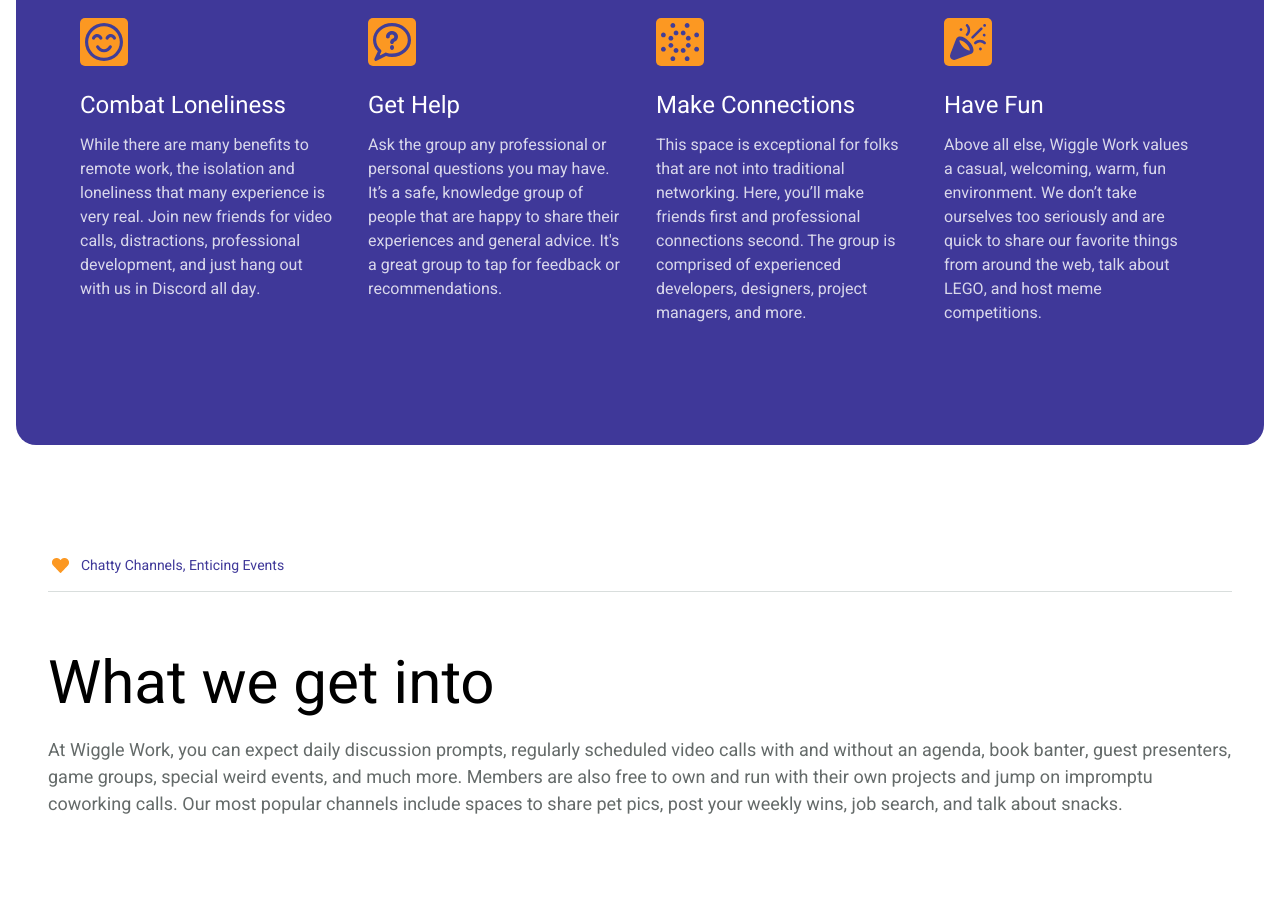
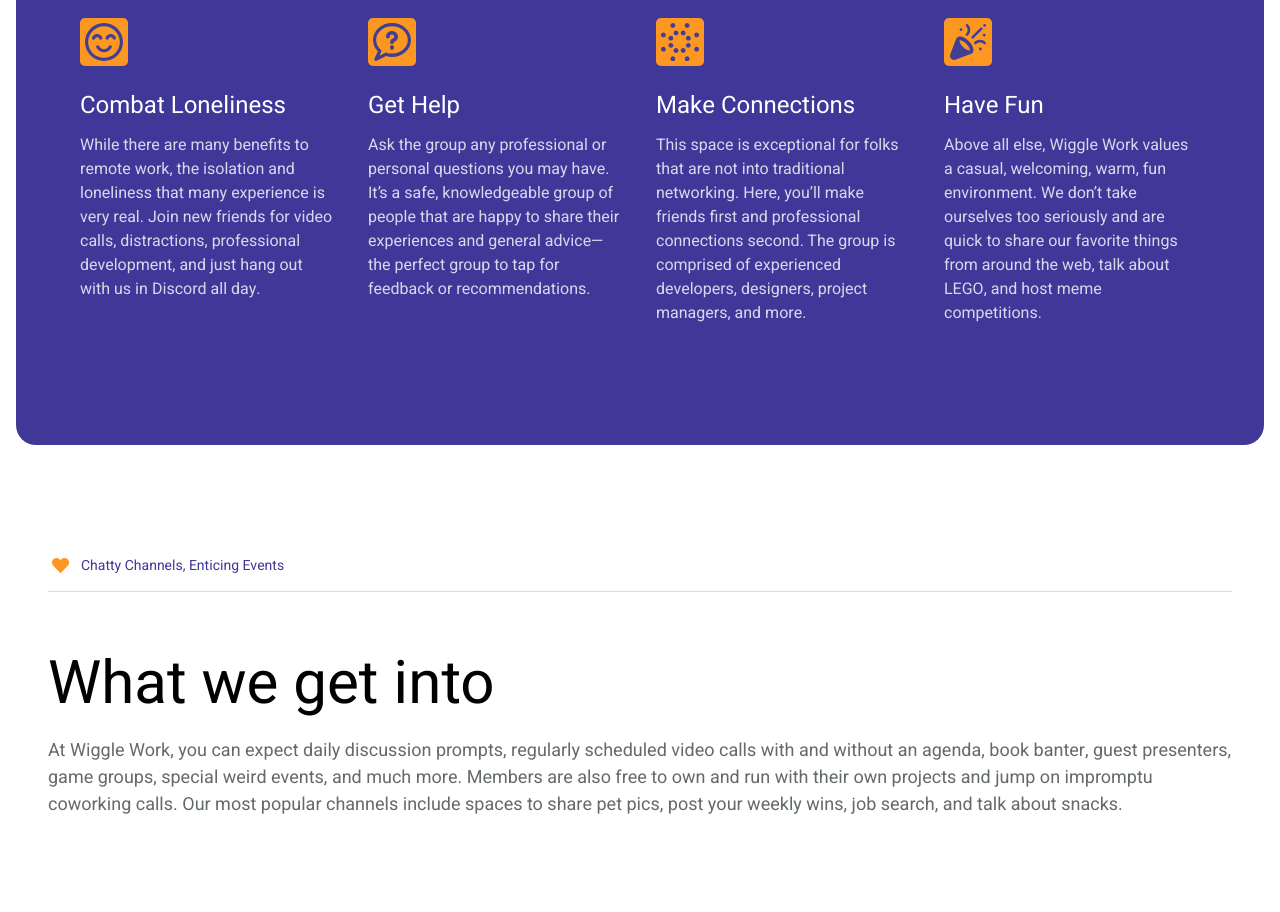
Before and after one commit to yupgup/wiggle.work, an Eleventy site: page content/index.njk in a window 1280 px wide. Shown: the part 1080-1992 px from the top of the page. Built offline with nearby package versions, Linux system fonts and the light colour scheme; Eleventy itself is replaced by a stand-in of ours; files that its build step writes are made by us from their sources.

Commit message:
Update index.njk

```diff
--- a/content/index.njk
+++ b/content/index.njk
@@ -97,7 +97,7 @@
                 </defs>
               </svg>
               <h5 class="text-2xl font-medium text-white mt-6 mb-3">Get Help</h5>
-              <p class="text-white opacity-80 mb-6">Ask the group any professional or personal questions you may have. It’s a safe, knowledge group of people that are happy to share their experiences and general advice. It's a great group to tap for feedback or recommendations.</p>
+              <p class="text-white opacity-80 mb-6">Ask the group any professional or personal questions you may have. It’s a safe, knowledgeable group of people that are happy to share their experiences and general advice—the perfect group to tap for feedback or recommendations.</p>
             </div>
           </div>
           <div class="w-full sm:w-1/2 lg:w-1/4 px-4 mb-12 sm:mb-0">
```
